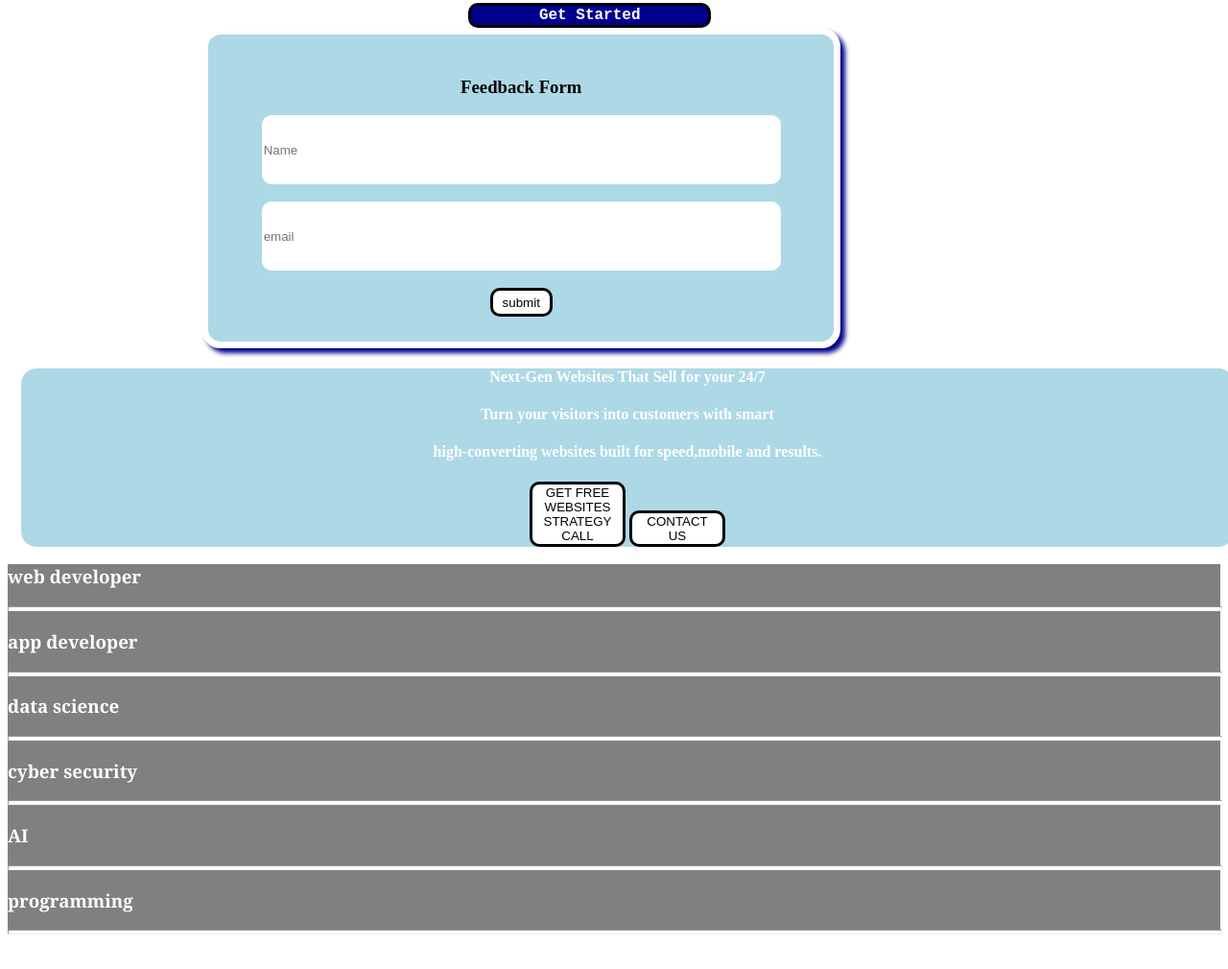
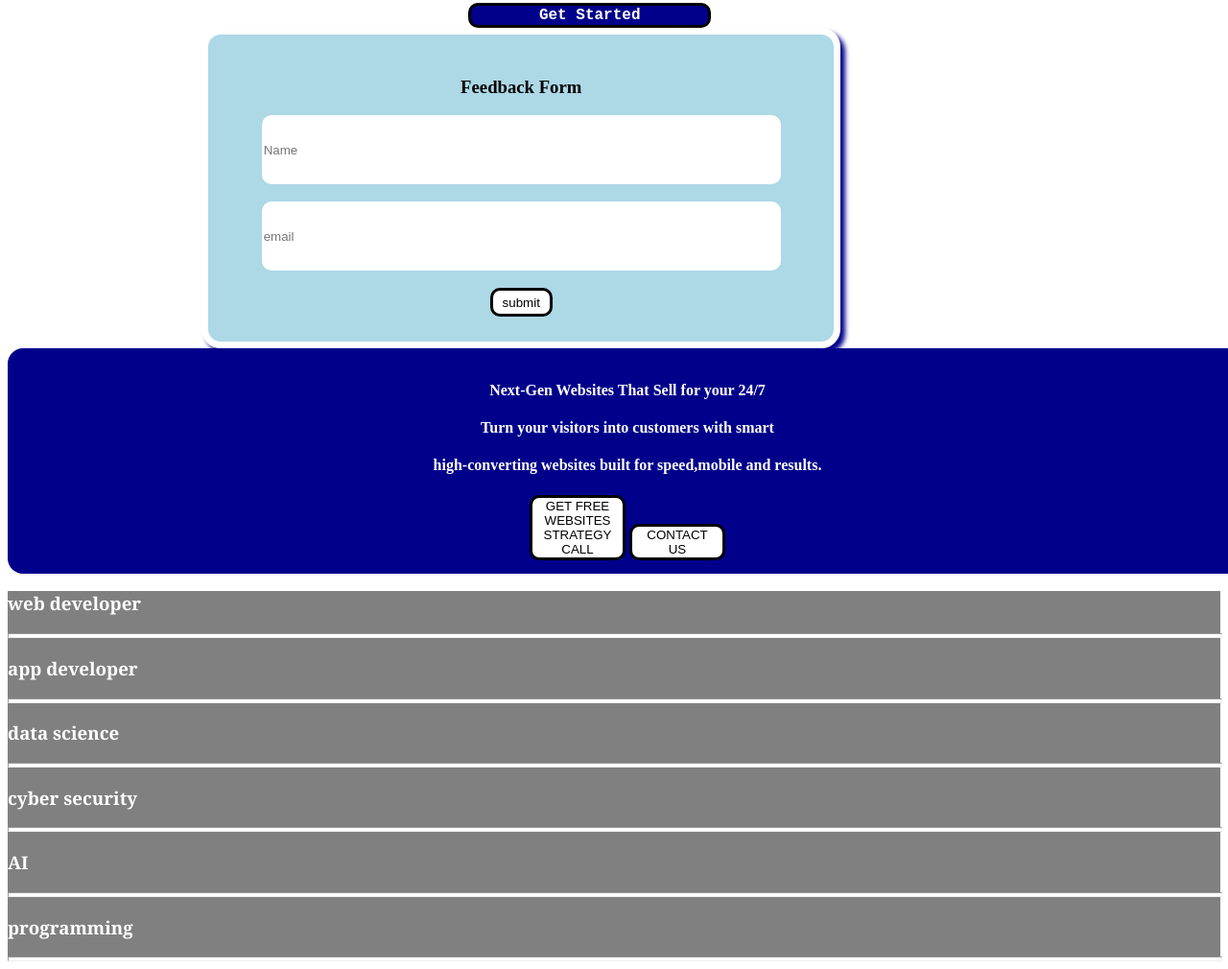
Before and after one commit to Nhlanhlatembe749/nhleko, a plain HTML site: page index.html in a window 1280 px wide. Shown: the part 768-1778 px from the top of the page at 96% size. Before the commit the page ends 1750 px from the top, so only its background shows below. Drawn offline with Linux system fonts and the light colour scheme.

Commit message:
Update my.css

```diff
--- a/my.css
+++ b/my.css
@@ -17,7 +17,7 @@ adv button2{
   width:80px;
 }
 .adv{
-  background-color:lightblue;
+  background-color:darkblue;
   width:100%;
   height:fit-content;
   color:white;
@@ -25,7 +25,7 @@ adv button2{
   justify-content:center;
   text-align:center;
   align-items:center;
-  margin:14px;
+  padding:14px;
 
 
 
```
